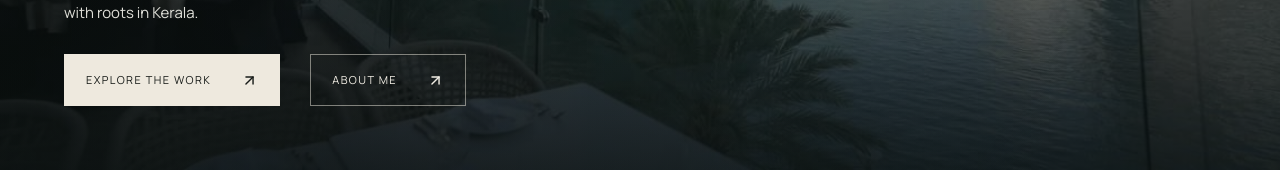
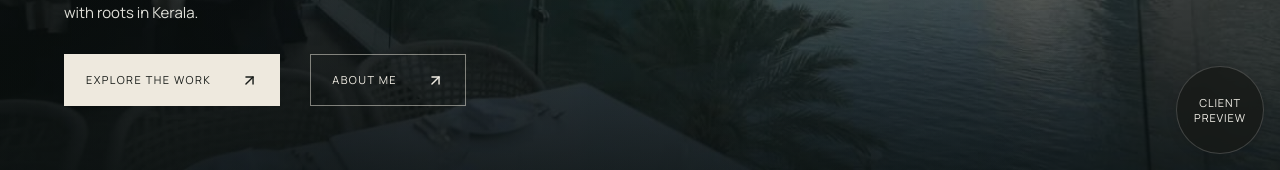
Before and after one commit to muhammedsheheercb/portfolio_ajmal, a Next.js app: page / in a window 1280 px wide. Shown: the part 630-800 px from the top of the page. Built offline with nearby package versions, Linux system fonts and the light colour scheme; no server answers; a web font is replaced by a local one.

Commit message:
site preview water mark added

```diff
--- a/app/globals.css
+++ b/app/globals.css
@@ -2459,6 +2459,20 @@ html {
   }
 }
 
+.preview-watermark {
+  width: 88px;
+  height: 88px;
+  font-size: 11px;
+}
+
+@media (max-width: 700px) {
+  .preview-watermark {
+    width: 72px;
+    height: 72px;
+    font-size: 10px;
+  }
+}
+
 /* Keep the opening frame focused on identity and concise introductions. */
 .hero-minimal .hero-title {
   font-size: clamp(68px, 7.5vw, 144px);
--- a/app/layout.tsx
+++ b/app/layout.tsx
@@ -3,6 +3,7 @@ import { Providers } from "@/components/providers";
 import { Navigation } from "@/components/navigation";
 import { Cursor } from "@/components/cursor";
 import { Footer } from "@/components/shared";
+import { PreviewWatermark } from "@/components/preview-watermark";
 import { profile } from "@/data/portfolio";
 import "./globals.css";
 export const siteUrl =
@@ -85,6 +86,7 @@ export default function RootLayout({
           <Footer />
           <Cursor />
         </Providers>
+        <PreviewWatermark />
         <script
           type="application/ld+json"
           dangerouslySetInnerHTML={{
--- /dev/null
+++ b/components/preview-watermark.tsx
@@ -0,0 +1,41 @@
+// Set this to false after client approval to remove the watermark everywhere.
+const WATERMARK_ENABLED = true;
+
+export function PreviewWatermark() {
+  if (!WATERMARK_ENABLED) return null;
+
+  return (
+    <div
+      className="preview-watermark"
+      aria-hidden="true"
+      style={{
+        position: "fixed",
+        right: "max(16px, env(safe-area-inset-right))",
+        bottom: "max(16px, env(safe-area-inset-bottom))",
+        zIndex: 2147483647,
+        pointerEvents: "none",
+        userSelect: "none",
+        boxSizing: "border-box",
+        borderRadius: "50%",
+        display: "flex",
+        alignItems: "center",
+        justifyContent: "center",
+        textAlign: "center",
+        background: "rgba(23, 25, 23, 0.8)",
+        color: "#f2f0e9",
+        border: "1px solid rgba(255, 255, 255, 0.18)",
+        boxShadow: "0 2px 12px rgba(0, 0, 0, 0.12)",
+        backdropFilter: "blur(8px)",
+        fontWeight: 500,
+        lineHeight: 1.4,
+        letterSpacing: "0.08em",
+      }}
+    >
+      <span>
+        CLIENT
+        <br />
+        PREVIEW
+      </span>
+    </div>
+  );
+}
```
